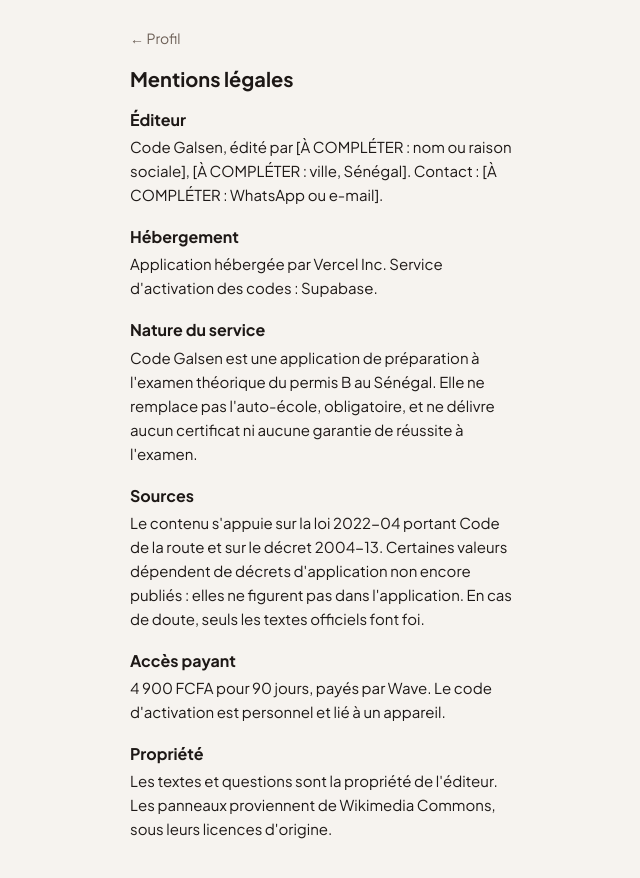
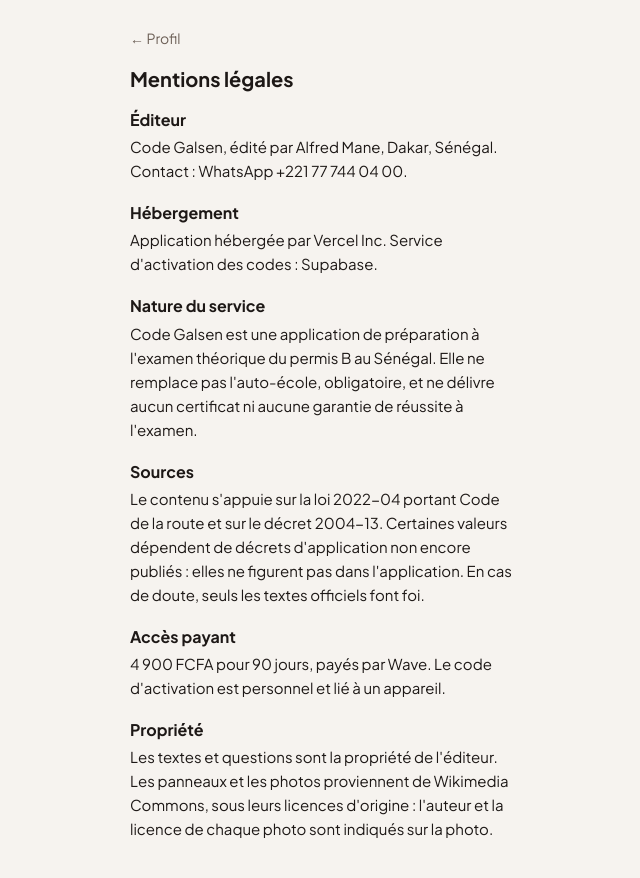
Before and after one commit to AlmGenryusai/Code-Galsen, a Next.js app in the folder apps/web/: page /mentions-legales in a window 1280 px wide. Shown: the top 878 px of the page, without its empty margins (315-955 px from the left). Built offline with nearby package versions, Linux system fonts and the light colour scheme.

Commit message:
docs(web): éditeur, ville et contact dans les mentions légales
Co-Authored-By: Claude Sonnet 5.5 <noreply@anthropic.com>
Claude-Session: https://claude.ai/code/session_01Cy8Lc22hMzforMi3h41Dje

```diff
--- a/apps/web/app/confidentialite/page.tsx
+++ b/apps/web/app/confidentialite/page.tsx
@@ -13,7 +13,7 @@ export default function ConfidentialitePage() {
       <H2>Paiement et support</H2>
       <p>Le paiement se fait sur Wave, hors de l&apos;application. Le code est envoyé par WhatsApp : ton numéro est alors connu de l&apos;éditeur pour le support uniquement.</p>
       <H2>Tes droits</H2>
-      <p>Pour toute question ou demande de suppression, contacte-nous : [À COMPLÉTER : contact].</p>
+      <p>Pour toute question ou demande de suppression, écris-nous sur WhatsApp au +221 77 744 04 00.</p>
     </LegalPage>
   )
 }
--- a/apps/web/app/mentions-legales/page.tsx
+++ b/apps/web/app/mentions-legales/page.tsx
@@ -2,12 +2,11 @@ import { LegalPage, H2 } from '@/components/LegalPage'
 
 export const metadata = { title: 'Mentions légales — Code Galsen' }
 
-// TODO(Alfred) : remplacer les [À COMPLÉTER] avant le lancement commercial
 export default function MentionsLegalesPage() {
   return (
     <LegalPage title="Mentions légales">
       <H2>Éditeur</H2>
-      <p>Code Galsen, édité par [À COMPLÉTER : nom ou raison sociale], [À COMPLÉTER : ville, Sénégal]. Contact : [À COMPLÉTER : WhatsApp ou e-mail].</p>
+      <p>Code Galsen, édité par Alfred Mane, Dakar, Sénégal. Contact : WhatsApp +221 77 744 04 00.</p>
       <H2>Hébergement</H2>
       <p>Application hébergée par Vercel Inc. Service d&apos;activation des codes : Supabase.</p>
       <H2>Nature du service</H2>
@@ -17,7 +16,7 @@ export default function MentionsLegalesPage() {
       <H2>Accès payant</H2>
       <p>4 900 FCFA pour 90 jours, payés par Wave. Le code d&apos;activation est personnel et lié à un appareil.</p>
       <H2>Propriété</H2>
-      <p>Les textes et questions sont la propriété de l&apos;éditeur. Les panneaux proviennent de Wikimedia Commons, sous leurs licences d&apos;origine.</p>
+      <p>Les textes et questions sont la propriété de l&apos;éditeur. Les panneaux et les photos proviennent de Wikimedia Commons, sous leurs licences d&apos;origine : l&apos;auteur et la licence de chaque photo sont indiqués sur la photo.</p>
     </LegalPage>
   )
 }
```
